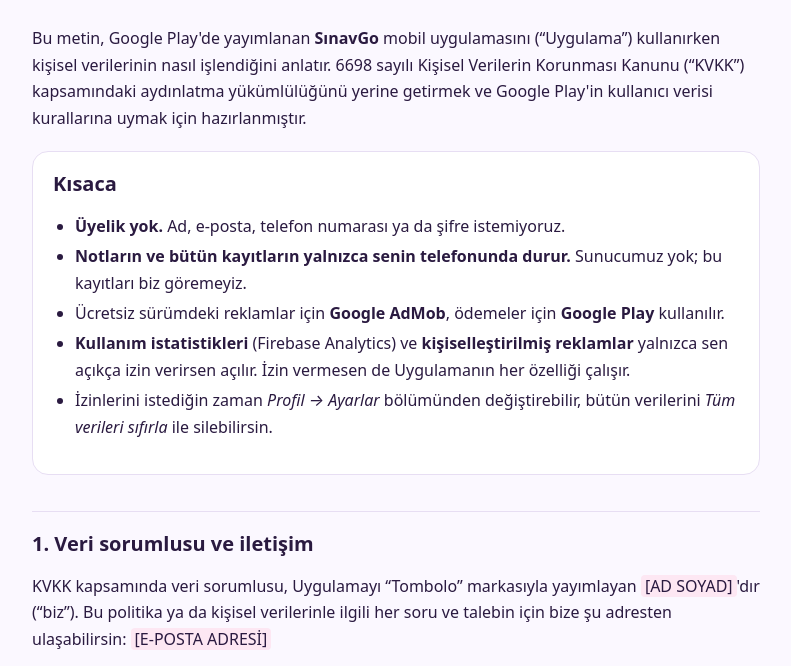
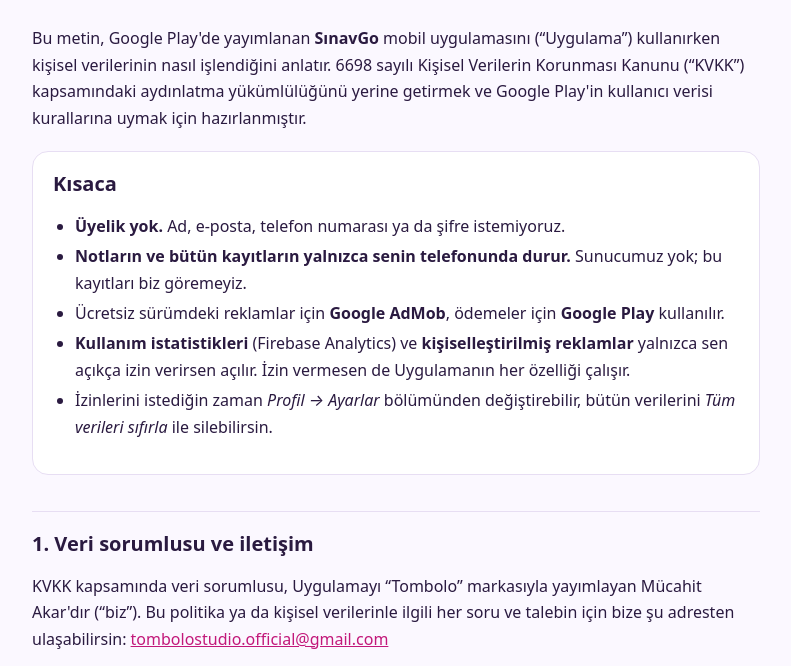
Before and after one commit to allmegein/sinavgo-gizlilik, a plain HTML site: page index.html in a window 1280 px wide. Shown: the part 134-800 px from the top of the page, without its empty margins (244-1035 px from the left). Drawn offline with Linux system fonts and the light colour scheme.

Commit message:
Veri sorumlusu ve iletişim bilgileri eklendi

```diff
--- a/index.html
+++ b/index.html
@@ -67,7 +67,6 @@
   table { border-collapse: collapse; width: 100%; min-width: 520px; font-size: 15px; }
   th, td { text-align: left; vertical-align: top; padding: 10px 12px; border-bottom: 1px solid var(--line); }
   th { background: var(--surface); font-weight: 700; }
-  mark { background: var(--accent-soft); color: var(--ink); padding: 0 4px; border-radius: 4px; }
   footer { margin-top: 48px; color: var(--ink-soft); font-size: 14px; }
 </style>
 </head>
@@ -98,9 +97,9 @@ hazırlanmıştır.</p>
 
 <h2 id="sorumlu">1. Veri sorumlusu ve iletişim</h2>
 <p>KVKK kapsamında veri sorumlusu, Uygulamayı “Tombolo” markasıyla yayımlayan
-<mark>[AD SOYAD]</mark>'dır (“biz”). Bu politika ya da kişisel verilerinle ilgili
+Mücahit Akar'dır (“biz”). Bu politika ya da kişisel verilerinle ilgili
 her soru ve talebin için bize şu adresten ulaşabilirsin:
-<mark>[E-POSTA ADRESİ]</mark></p>
+<a href="mailto:tombolostudio.official@gmail.com">tombolostudio.official@gmail.com</a></p>
 
 <h2 id="cihaz">2. Yalnızca telefonunda kalan bilgiler</h2>
 <p>Uygulamaya girdiğin aşağıdaki bilgiler yalnızca telefonundaki Uygulama
@@ -272,7 +271,7 @@ taahhütleri bu güvencelerin bir parçasıdır.</p>
   <li>verilerin yalnızca otomatik sistemlerle analiz edilmesi sonucu aleyhine bir sonuç çıkmasına itiraz etme,</li>
   <li>kanuna aykırı işleme nedeniyle zarara uğramışsan zararın giderilmesini talep etme.</li>
 </ol>
-<p>Taleplerini <mark>[E-POSTA ADRESİ]</mark> adresine ya da Veri Sorumlusuna Başvuru
+<p>Taleplerini <a href="mailto:tombolostudio.official@gmail.com">tombolostudio.official@gmail.com</a> adresine ya da Veri Sorumlusuna Başvuru
 Usul ve Esasları Hakkında Tebliğ'de sayılan diğer yollarla iletebilirsin. Talebini en
 geç 30 gün içinde ücretsiz olarak yanıtlarız. Yanıtımızdan memnun kalmazsan ya da
 süresinde yanıt alamazsan Kişisel Verileri Koruma Kurulu'na şikâyette bulunabilirsin.</p>
```
